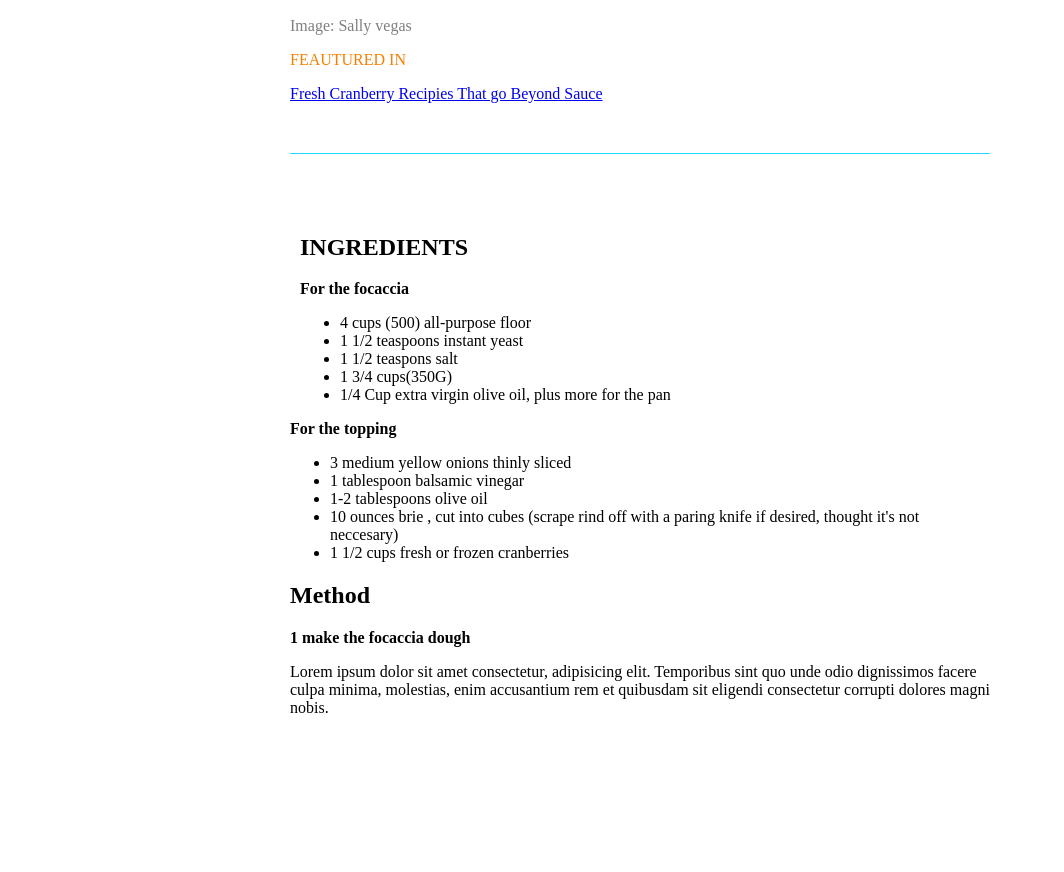
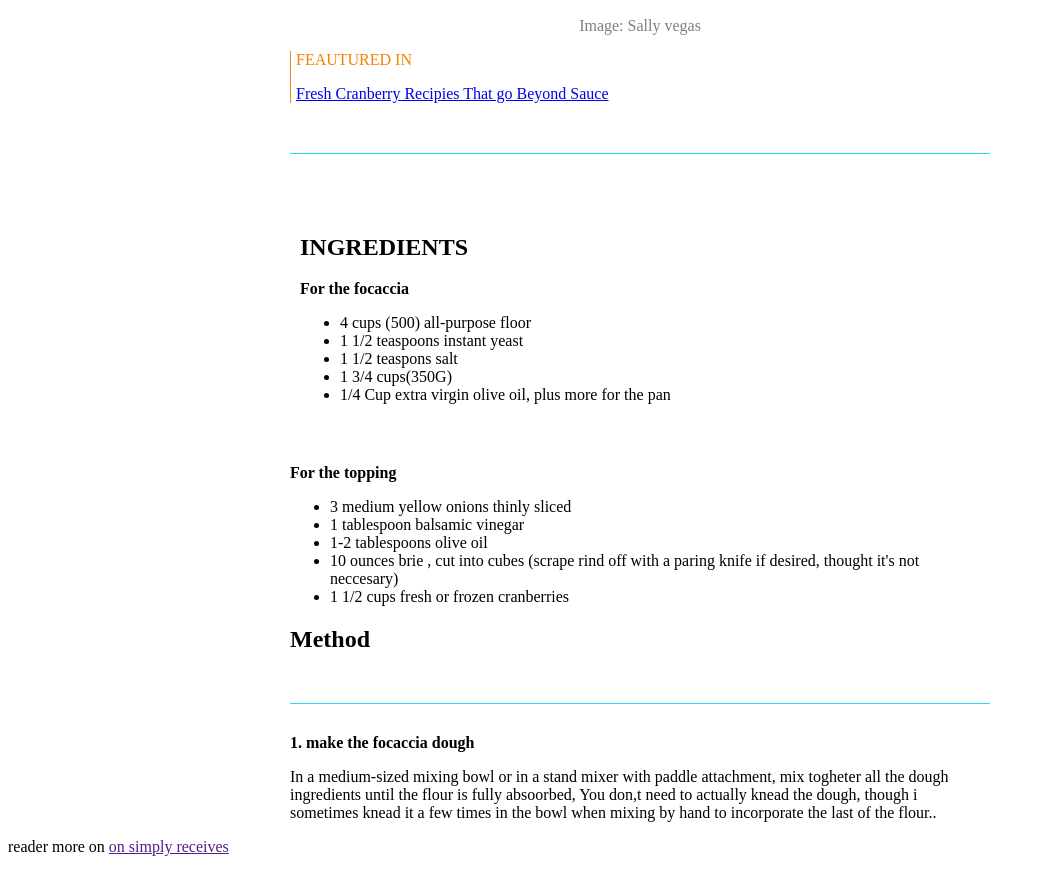
Before and after one commit to marcopa94/U1-W1-D3, a plain HTML site: page index.html in a window 1280 px wide. Shown: the part 778-1650 px from the top of the page, without its empty margins (0-1064 px from the left). Before the commit the page ends 1511 px from the top, so only its background shows below. Drawn offline with Linux system fonts and the light colour scheme.

Commit message:
U1-W1-D3

```diff
--- a/index.html
+++ b/index.html
@@ -33,14 +33,21 @@
         margin-top: 50px;
         padding-inline-start: 10px;
         border-top: 1px solid rgba(0, 213, 255, 0.871);
-        margin bottom: ; 60px;
+        margin-bottom: 60px;
       }
       .method {
-        padding-top: 60px;
+        padding-top: 30px;
         margin-top: 50px;
         padding-inline-end: 10px;
         border-top: 1px solid rgba(0, 213, 255, 0.871);
+      }
+      .sally {
+        text-align: center;
+      }
+      .feat {
+        padding-left: 5px;
 
+        border-left: 1px solid rgba(255, 111, 8, 0.871);
       }
     </style>
   </head>
@@ -51,22 +58,25 @@
         <img class="logo" src="./assest/img/logo.png" />
       </section>
       <div class="head">
-        <p><span style="color: blue"> a of sdgawfds gcsagedfsgsgsfgsafgsd</span></p>
+        <p>
+          <span style="color: blue"> Part a <b>of A SIMPLY FABOLOUS THANKSGIBING</b></span>
+        </p>
       </div>
     </header>
     <main>
       <h1>Focaccia with caramelized Onions, Cranberries, and brie</h1>
       <p>
-        Lorem ipsum dolor sit amet consectetur adipisicing elit. Sapiente iusto non cum similique quas voluptate
-        laudantium, aspernatur
+        Wow your taste buds with this festive appetizer topped with sweet caramelized onions, tart cranberries and
+        creamy brie. It will become your new favorite holiday starter!
       </p>
       <img src="./assest/img/focaccia.png" />
-
-      <p><span style="color: rgb(127, 127, 128)"> Image: Sally vegas </span></p>
-
-      <p><span style="color: rgb(245, 128, 4)"> FEAUTURED IN</span></p>
-      <a href="#"> Fresh Cranberry Recipies That go Beyond Sauce</a>
-
+      <div class="sally">
+        <p><span style="color: rgb(127, 127, 128)"> Image: Sally vegas </span></p>
+      </div>
+      <div class="feat">
+        <p><span style="color: rgb(245, 128, 4)"> FEAUTURED IN</span></p>
+        <a href="#"> Fresh Cranberry Recipies That go Beyond Sauce</a>
+      </div>
       <section class="ingredient">
         <h2>INGREDIENTS</h2>
         <b> For the focaccia</b>
@@ -91,15 +101,17 @@
         </ul>
       </section>
       <h2>Method</h2>
-      <section class="Method">
-        <b>1 make the focaccia dough</b>
+      <section class="method">
+        <b>1. make the focaccia dough</b>
         <p>
-          Lorem ipsum dolor sit amet consectetur, adipisicing elit. Temporibus sint quo unde odio dignissimos facere
-          culpa minima, molestias, enim accusantium rem et quibusdam sit eligendi consectetur corrupti dolores magni
-          nobis.
+          In a medium-sized mixing bowl or in a stand mixer with paddle attachment, mix togheter all the dough
+          ingredients until the flour is fully absoorbed, You don,t need to actually knead the dough, though i sometimes
+          knead it a few times in the bowl when mixing by hand to incorporate the last of the flour..
         </p>
       </section>
     </main>
-    <footer></footer>
+    <footer>
+      <p>reader more on <a href=""> on simply receives</a></p>
+    </footer>
   </body>
 </html>
```
